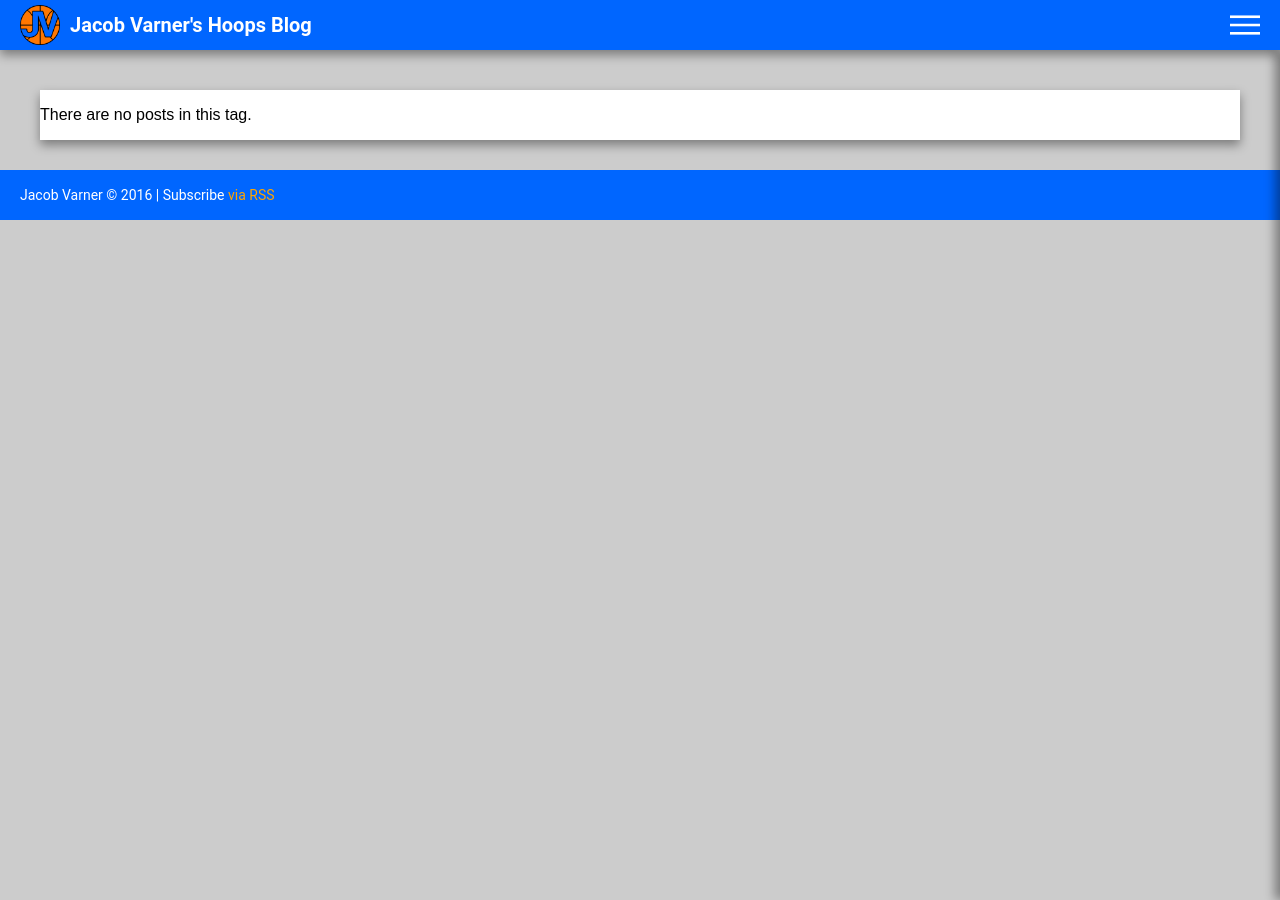
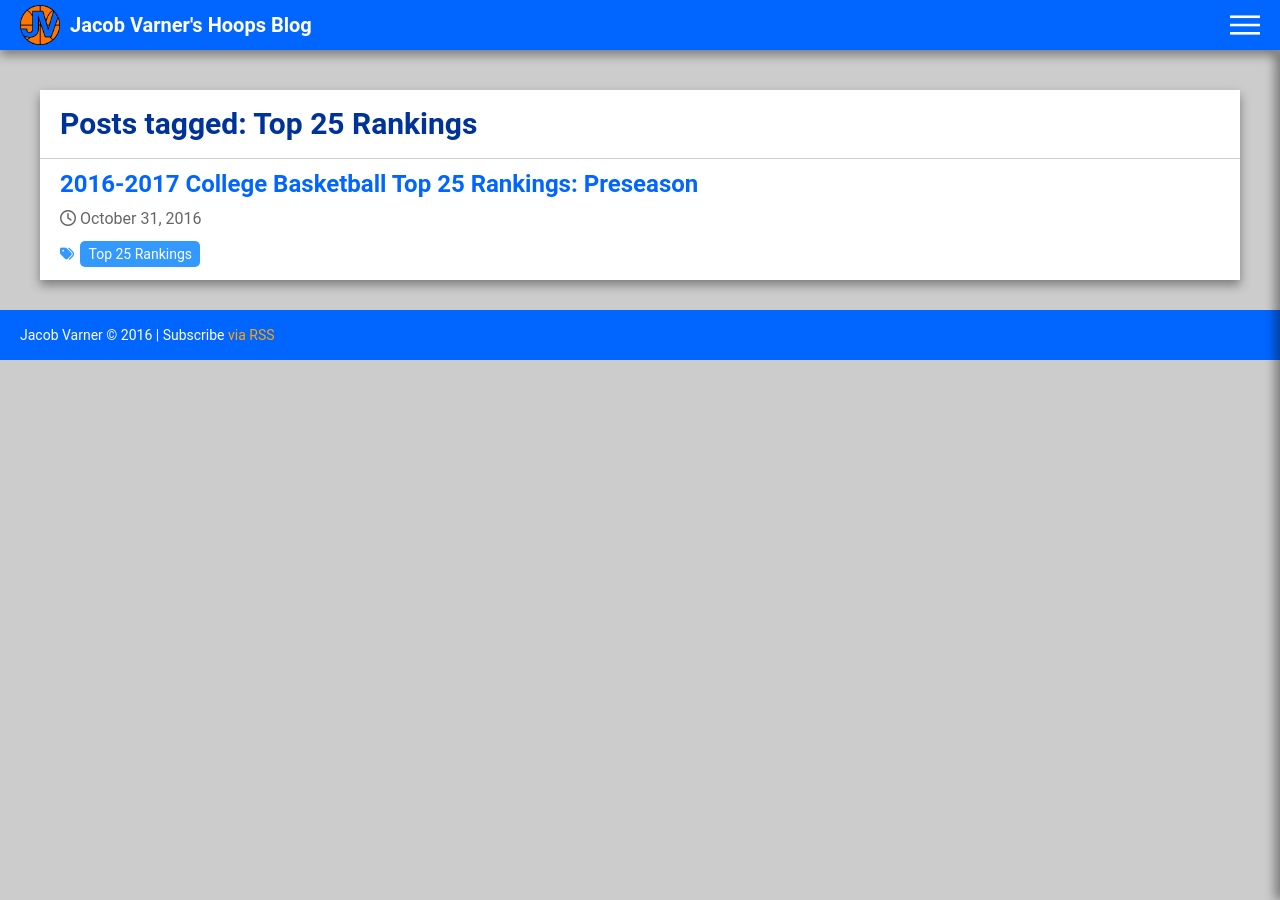
Before and after one commit to jacobvarner/hoops-blog, a Jekyll site: the page built from _my_tags/top-25-rankings.md, in a window 1280 px wide. Built offline with Jekyll 4.4.1, drawn with Linux system fonts in a browser that asks for light colours; nearby versions of some CDN libraries; part of the change alters nothing that is shown.

Commit message:
Published preseason rankings.

```diff
--- a/_includes/header.html
+++ b/_includes/header.html
@@ -31,10 +31,10 @@
     <a class="sidebar-social-link" href="https://www.twitter.com/jacobvarner14" taget="_blank"><i class="fa fa-twitter" aria-hidden="true"></i>
  @jacobvarner14</a>
  <a class="sidebar-social-link" href="http://www.auburnbasketballstats.com" taget="_blank"><i class="fa fa-list-ol" aria-hidden="true"></i> Auburn Basketball Stats</a>
-    <!--<h3 class="sidebar-heading"><i class="fa fa-line-chart" aria-hidden="true"></i>
+    <h3 class="sidebar-heading"><i class="fa fa-line-chart" aria-hidden="true"></i>
  Rankings</h3>
     <a class="sidebar-rankings-link" href="/tag/top-25-rankings/">Top 25 Rankings</a>
-    <a class="sidebar-rankings-link" href="/tag/sec-power-rankings/">SEC Power Rankings</a> -->
+    <!-- <a class="sidebar-rankings-link" href="/tag/sec-power-rankings/">SEC Power Rankings</a> -->
     <h3 class="sidebar-heading"><i class="fa fa-tag" aria-hidden="true"></i> Conferences</h3>
     <a class="sidebar-tag" href="/tag/sec/">SEC</a>
     <h3 class="sidebar-heading"><i class="fa fa-tags" aria-hidden="true"></i> Teams</h3>
--- /dev/null
+++ b/_posts/2016-10-31-2016-2017-College-Basketball-Top-25-Rankings-Preseason.md
@@ -0,0 +1,84 @@
+---
+layout: post
+title: "2016-2017 College Basketball Top 25 Rankings: Preseason"
+description: >
+  College basketball is right around the corner and there are a handful of dominant teams near the top with tons of talent close behind.
+date:   2016-10-31 2:00:00 -0600
+tags: [top-25-rankings]
+---
+I've never been a fan of preseason rankings of any sort. Mainly because they put so much value in what people are saying about teams before anyone has actually touched the court. That being said, I decided I would embark on analyzing teams based on what they have returning from last season, who they are bringing in as either transfers or freshman, and which coaches will be the best at continuing their winning ways.
+
+The big issue I have with preseason rankings is that they have too much of an effect on later rankings. With that in mind, I am going to try and start almost completely over after week 1. If for instance, one of my top 10 teams looks like they are totally over ranked, I have no problem completely removing them from the top 25 the following week. With college basketball, there are over 350 teams vying for a top 25 spot, so these should be the best of the best.
+
+With that aside, here are my preseason rankings for the 2016-2017 college basketball season:
+
+### 1. Duke Blue Devils
+Duke returns a very talented team in their own right when Wooden Award favorite Grayson Allen and several other "veteran players." On top of that Coach K also brings in the nations top recruiting class which has Duke as a heavy favorite this season in many people's eyes.
+
+### 2. Kansas Jayhawks
+Once again the Jayhawks are expected to win yet another Big 12 title, but this season with Frank Mason and Davonte Graham returning along with top prospect Josh Jackson, Bill Self and the Jayhawks will be eyeing an even bigger title this season.
+
+### 3. Kentucky Wildcats
+As is the norm for Kentucky while under John Calipari, the Wildcats have again reloaded with a fresh, talented team. This team might take a few weeks to gel, but there's no doubt they can be one of the most talented teams in the country when it's all said and done.
+
+### 4. Oregon Ducks
+Dana Altman returns most of the major pieces from a team that made it all the way to the Elite 8. If Dillon Brooks' foot heals quickly, he'll be able to lead the Ducks as one of the top teams in the country early on.
+
+### 5. Michigan State Spartans
+Tom Izzo is known for his accomplishments in March, but with a top recruiting class highlighted by Josh Langford and Miles Bridges, Izzo will have a contender all year long.
+
+### 6. North Carolina Tarheels
+The Tarheels will need a player or two to step up in the post, but the runner-up from last season will again be vying for a Final 4 run that North Carolina has become accustomed to.
+
+### 7. Villanova Wildcats
+While Grayson Allen is my preseason best player, people shouldn't overlook Josh Hart for that title. Joined by Jalen Brunson and Kris Jenkins, the Wildcats will look to defend their National Title this season.
+
+### 8. Wisconsin Badgers
+Greg Gard returns all the starters from a Wisconsin team that won 13 of their final 17 games including a run to the Sweet 16. The Badgers should contend with Michigan State to take the Big 10 title.
+
+### 9. Arizona Wildcats
+Sean Miller has really stepped up the recruiting game in Tucson but this year will be a serious step in its own right. Alonzo Trier and company should lead the Wildcats as one of the best teams in the Pac 12 and in the country.
+
+### 10. Xavier Muskateers
+Trevon Bluiett hasn't been getting the recognition he deserves so far this preseason and I think Xavier has the talent once again to rival Villanova as the team to beat in the Big East this season.
+
+#### 11. Virginia Cavaliers
+
+#### 12. UCLA Bruins
+
+#### 13. Texas Longhorns
+
+#### 14. Saint Mary's Gaels
+
+#### 15. Louisville Cardinals
+
+#### 16. Purdue Boilermakers
+
+#### 17. Connecticut Huskies
+
+#### 18. Indiana Hoosiers
+
+#### 19. Gonzaga Bulldogs
+
+#### 20. Syracuse Orange
+
+#### 21. Iowa State Cyclones
+
+#### 22. Dayton Flyers
+
+#### 23. Florida State Seminoles
+
+#### 24. Creighton Bluejays
+
+#### 25. California Bears
+
+##### Next Five:
+26. Cincinnati Bearcats
+27. Rhode Island Rams
+28. Maryland Terrapins
+29. North Carolina State Wolfpack
+30. West Virginia
+
+I've moved these teams around quite a bit over the past couple of weeks, but this is what I settled on as my preseason top 25 about a week ago. Like I mentioned in the beginning, all of this could change in the early weeks when I actually get the opportunity to watch these teams play in real games.
+
+College basketball is here!
```
